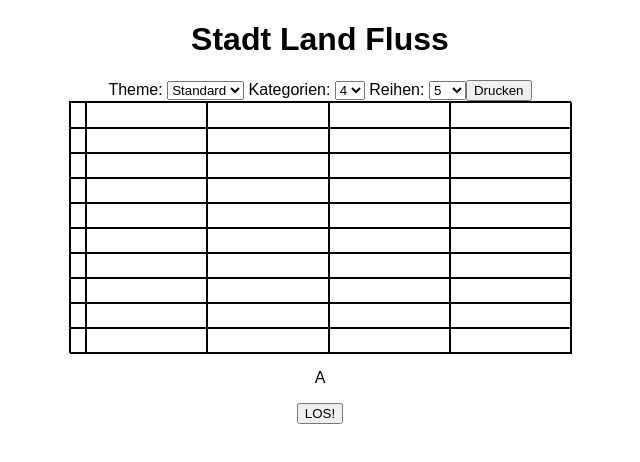
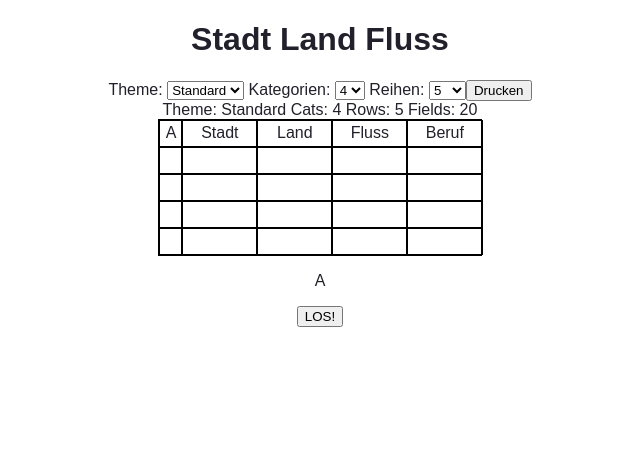
Before and after one commit to ayruun/stadt-land-fluss, a Vue app: page / in a window 1280 px wide. Shown: the top 462 px of the page, without its empty margins (320-960 px from the left). Built offline with nearby package versions, Linux system fonts and the light colour scheme.

Commit message:
add full functionality

```diff
--- a/src/App.vue
+++ b/src/App.vue
@@ -12,10 +12,12 @@
           name="theme"
           id="theme"
           class="select"
+          @change="changeTheme($event)"
+          v-model="theme"
         >
-          <option value="1">Standard</option>
-          <option value="2">Krimi</option>
-          <option value="3">Quatsch</option>
+          <option value="Standard">Standard</option>
+          <option value="Krimi">Krimi</option>
+          <option value="Quatsch">Quatsch</option>
         </select>
       </label>
       <label
@@ -27,6 +29,8 @@
           name="categories"
           id="categories"
           class="select"
+          @change="changeCats($event)"
+          v-model="cats"
         >
           <option value="4">4</option>
           <option value="5">5</option>
@@ -45,6 +49,8 @@
           name="rows"
           id="rows"
           class="select"
+          @change="changeRows($event)"
+          v-model="rows"
         >
           <option value="5">5</option>
           <option value="10">10</option>
@@ -57,7 +63,12 @@
       >Drucken</button>
     </div>
 
-    <Template id="printArea" />
+    <div><span>Theme: {{theme}} Cats: {{cats}} Rows: {{rows}} Fields: {{fields}}</span></div>
+
+    <slfTemplate id="printArea" :theme="theme" :fields="fields" ref="slfTemp">
+      <div v-for="item in items" :key="item" class="field"><span>{{ item }}</span></div>
+      <div v-for="field in fields" :key="field" class="field"><span style="display: none;">invisible</span></div>
+    </slfTemplate>
 
     <div class="generator">
       <p id="result">{{ result }}</p>
@@ -70,19 +81,40 @@
 </template>
 
 <script>
-import Template from "./components/Template.vue";
+import slfTemplate from "./components/slfTemplate.vue";
+import json from './assets/categories.json';
 
 export default {
   name: "app",
   components: {
-    Template
+    slfTemplate
   },
   data() {
     return {
+      json,
+      items: json["Standard"].slice(0, 5),
+      theme: "Standard",
+      cats: 4,
+      rows: 5,
+      fields: 20,
       result: "A"
     };
   },
   methods: {
+    changeTheme(event) {
+      this.theme = event.target.value;
+      this.items = json[this.theme];
+    },
+    changeCats(event) {
+      this.cats = parseInt(event.target.value);
+      this.fields = (this.cats + 1) * this.rows;
+      this.$refs.slfTemp.$refs.frame.style["grid-template-columns"] = `auto repeat(${this.cats}, minmax(75px, auto)`;
+      this.items = json[this.theme].slice(0, this.cats + 1);
+    },
+    changeRows(event) {
+      this.rows = parseInt(event.target.value);
+      this.fields = (this.cats + 1) * this.rows;
+    },
     printTemplate(divName) {
       let printContents = document.getElementById(divName).innerHTML;
       let originalContents = document.body.innerHTML;
@@ -102,7 +134,7 @@ export default {
 <style>
 html,
 body {
-  color: black;
+  color: rgb(33, 32, 43);
   font-family: Arial, sans-serif;
   margin: 0;
   padding: 0;
--- /dev/null
+++ b/src/assets/categories.json
@@ -0,0 +1,38 @@
+{
+    "Standard": [
+        "A",
+        "Stadt",
+        "Land",
+        "Fluss",
+        "Beruf",
+        "Tier",
+        "Hobby",
+        "Promi",
+        "Marke",
+        "Film"
+    ],
+    "Krimi": [
+        "A",
+        "Stadt",
+        "Land",
+        "Fluss",
+        "Todesursache",
+        "Tatwaffe",
+        "Mörder",
+        "Tatort",
+        "Komplize",
+        "Zeuge"
+    ],
+    "Quatsch": [
+        "A",
+        "Stadt",
+        "Land",
+        "Fluss",
+        "Tascheninhalt",
+        "Snack",
+        "Trennungsgrund",
+        "Bucht",
+        "Lied",
+        "Gericht"
+    ]
+}
--- a/src/components/Template.vue
+++ /dev/null
@@ -1,78 +0,0 @@
-<template>
-  <div class="template">
-    <div class="frame">
-      <div class="test"></div>
-      <div class="test"></div>
-      <div class="test"></div>
-      <div class="test"></div>
-      <div class="test"></div>
-      <div class="test"></div>
-      <div class="test"></div>
-      <div class="test"></div>
-      <div class="test"></div>
-      <div class="test"></div>
-      <div class="test"></div>
-      <div class="test"></div>
-      <div class="test"></div>
-      <div class="test"></div>
-      <div class="test"></div>
-      <div class="test"></div>
-      <div class="test"></div>
-      <div class="test"></div>
-      <div class="test"></div>
-      <div class="test"></div>
-      <div class="test"></div>
-      <div class="test"></div>
-      <div class="test"></div>
-      <div class="test"></div>
-      <div class="test"></div>
-      <div class="test"></div>
-      <div class="test"></div>
-      <div class="test"></div>
-      <div class="test"></div>
-      <div class="test"></div>
-      <div class="test"></div>
-      <div class="test"></div>
-      <div class="test"></div>
-      <div class="test"></div>
-      <div class="test"></div>
-      <div class="test"></div>
-      <div class="test"></div>
-      <div class="test"></div>
-      <div class="test"></div>
-      <div class="test"></div>
-      <div class="test"></div>
-      <div class="test"></div>
-      <div class="test"></div>
-      <div class="test"></div>
-      <div class="test"></div>
-      <div class="test"></div>
-      <div class="test"></div>
-      <div class="test"></div>
-      <div class="test"></div>
-      <div class="test"></div>
-    </div>
-  </div>
-</template>
-
-<script>
-export default {
-  name: 'template'
-}
-</script>
-
-<style>
-  .frame {
-    height: 250px;
-    width: 500px;
-    border: 1px solid black;
-    display: grid;
-    grid-template-columns: 15px repeat(4, 1fr);
-  }
-
-  .test {
-    height: 100%;
-    width: 100%;
-    border: 1px solid black;
-  }
-</style>
--- /dev/null
+++ b/src/components/slfTemplate.vue
@@ -0,0 +1,36 @@
+<template>
+  <div class="slf-template">
+    <div class="frame" ref="frame">
+      <slot />
+    </div>
+  </div>
+</template>
+
+<script>
+export default {
+  name: 'slfTemplate'
+}
+</script>
+
+<style>
+  .frame {
+    height: auto;
+    width: auto;
+    border: 1px solid black;
+    display: grid;
+    grid-template-columns: auto repeat(4, minmax(75px, auto));
+  }
+
+  .field {
+    height: 25px;
+    width: 100%;
+    border: 1px solid black;
+    display: flex;
+    justify-content: center;
+    align-items: center;
+  }
+
+  span {
+    margin: 0 5px;
+  }
+</style>
```
